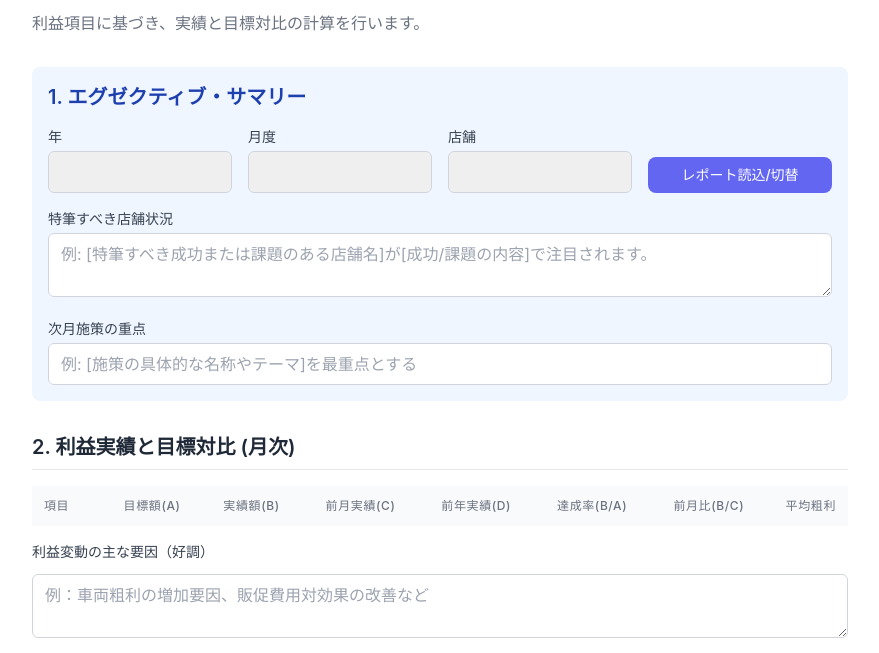
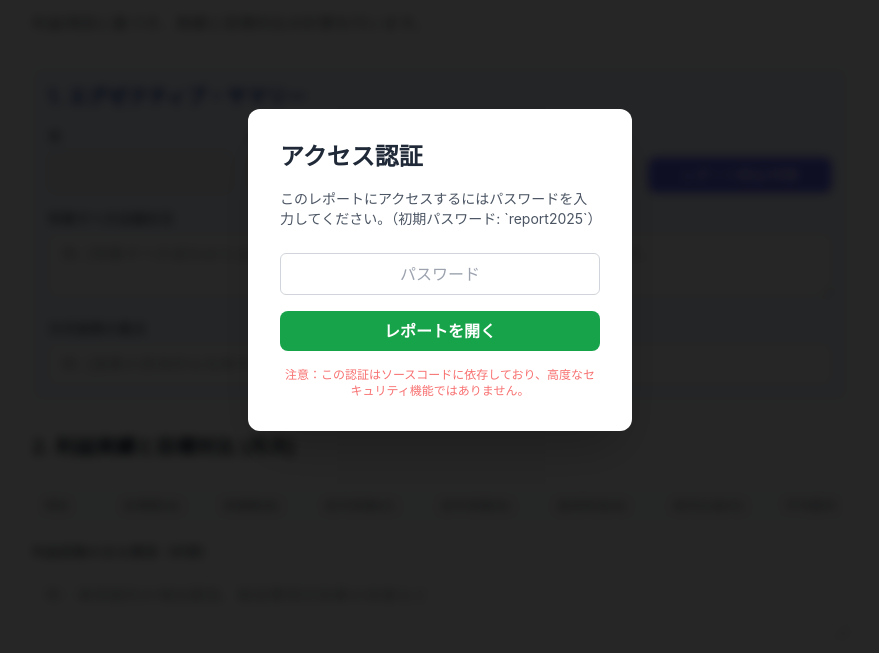
Before and after one commit to nakashima-mg/s-time, a plain HTML site: page index.html in a window 1280 px wide. Shown: the part 130-783 px from the top of the page, without its empty margins (200-1079 px from the left). Drawn offline with nearby package versions, Linux system fonts and the light colour scheme; no server answers.

Commit message:
Update index.html

```diff
--- a/index.html
+++ b/index.html
@@ -50,6 +50,20 @@
             align-items: center;
             justify-content: flex-start; /* 左寄せに変更 */
         }
+        /* パスワード入力モーダルのスタイル */
+        #password-overlay {
+            position: fixed;
+            top: 0;
+            left: 0;
+            width: 100%;
+            height: 100%;
+            background: rgba(0, 0, 0, 0.85);
+            display: flex;
+            justify-content: center;
+            align-items: center;
+            z-index: 50;
+            backdrop-filter: blur(5px);
+        }
 
         /* ************************************** */
         /* PDF/印刷用スタイル調整 */
@@ -79,7 +93,7 @@
                 text-align: right !important;
             }
             /* ボタン類、特に追加されたモーダル関連を非表示 */
-            #export-report-btn, #add-action-btn, #export-button-container, .remove-action-btn, .modal {
+            #export-report-btn, #add-action-btn, #export-button-container, .remove-action-btn, .modal, #password-overlay {
                 display: none !important;
             }
             /* セクションの枠線と背景色を薄くする */
@@ -102,6 +116,26 @@
 
 </head>
 <body class="p-4 md:p-8">
+
+    <!-- パスワード入力オーバーレイ -->
+    <div id="password-overlay">
+        <div class="bg-white p-8 rounded-xl shadow-2xl w-full max-w-sm">
+            <h2 class="text-2xl font-bold text-gray-800 mb-4">アクセス認証</h2>
+            <p class="text-sm text-gray-600 mb-6">このレポートにアクセスするにはパスワードを入力してください。（初期パスワード: `report2025`）</p>
+
+            <input type="password" id="password-input" class="data-input text-center mb-4" placeholder="パスワード">
+
+            <p id="password-error" class="text-red-500 text-sm mb-4 hidden">パスワードが間違っています。</p>
+
+            <button id="access-button" class="w-full py-2 bg-green-600 text-white font-semibold rounded-lg hover:bg-green-700 transition">
+                レポートを開く
+            </button>
+
+            <p class="text-xs text-red-400 mt-4 text-center">注意：この認証はソースコードに依存しており、高度なセキュリティ機能ではありません。</p>
+        </div>
+    </div>
+
+
     <div id="app" class="max-w-4xl mx-auto bg-white shadow-xl rounded-xl p-6 md:p-10">
         <h1 class="text-3xl font-bold text-gray-800 mb-6 border-b pb-2">
             月次 利益・店舗報告ツール
@@ -639,6 +673,10 @@
 
         // *******************************************************************
 
+        // アクセス制御用のパスワード (NOTE: これはクライアントサイドの簡素なセキュリティであり、ソースコードを見れば簡単に回避できます。)
+        const ACCESS_PASSWORD = 'report2025';
+        const AUTH_KEY = 'report_tool_authenticated';
+
         let db, auth, userId;
         let currentReportRef = null; // 現在リスニング中のドキュメント参照
 
@@ -1483,16 +1521,59 @@
             });
         }
 
+        // アプリケーション起動関数
+        const startApplication = () => {
+             // UIイベントを設定
+            setupUIEvents();
+
+            // Firebaseの初期化（有効な場合のみ実行）
+            initializeFirebase();
+            // Firebaseが有効でない場合、初期値での描画を行う (initializeFirebase内のelseブロックに処理を委譲)
+        };
+
+        // パスワードチェックと認証ロジック
+        const checkPassword = () => {
+            const passwordOverlay = document.getElementById('password-overlay');
+            const passwordInput = document.getElementById('password-input');
+            const accessButton = document.getElementById('access-button');
+            const errorElement = document.getElementById('password-error');
+
+            // 1. セッションストレージで認証済みかチェック
+            if (sessionStorage.getItem(AUTH_KEY) === 'true') {
+                passwordOverlay.style.display = 'none';
+                startApplication();
+                return;
+            }
+
+            // 2. 認証モーダルを表示し、イベントリスナーを設定
+            passwordOverlay.style.display = 'flex';
+
+            const handleAccess = () => {
+                if (passwordInput.value === ACCESS_PASSWORD) {
+                    sessionStorage.setItem(AUTH_KEY, 'true');
+                    errorElement.classList.add('hidden');
+                    passwordOverlay.style.display = 'none';
+                    startApplication();
+                } else {
+                    errorElement.classList.remove('hidden');
+                    passwordInput.value = ''; // パスワードをクリア
+                    passwordInput.focus();
+                }
+            };
+
+            accessButton.addEventListener('click', handleAccess);
+            passwordInput.addEventListener('keydown', (e) => {
+                if (e.key === 'Enter') {
+                    handleAccess();
+                }
+            });
+        };
+
 
         // 初期ロード
         window.onload = function() {
-            // UIイベントを設定
-            setupUIEvents();
-
-            // Firebaseの初期化（有効な場合のみ実行）
-            initializeFirebase();
-
-            // Firebaseが有効でない場合、初期値での描画を行う (initializeFirebase内のelseブロックに処理を委譲)
+            // アプリケーション全体を実行する前にパスワードをチェック
+            checkPassword();
         }
 
     </script>
```
